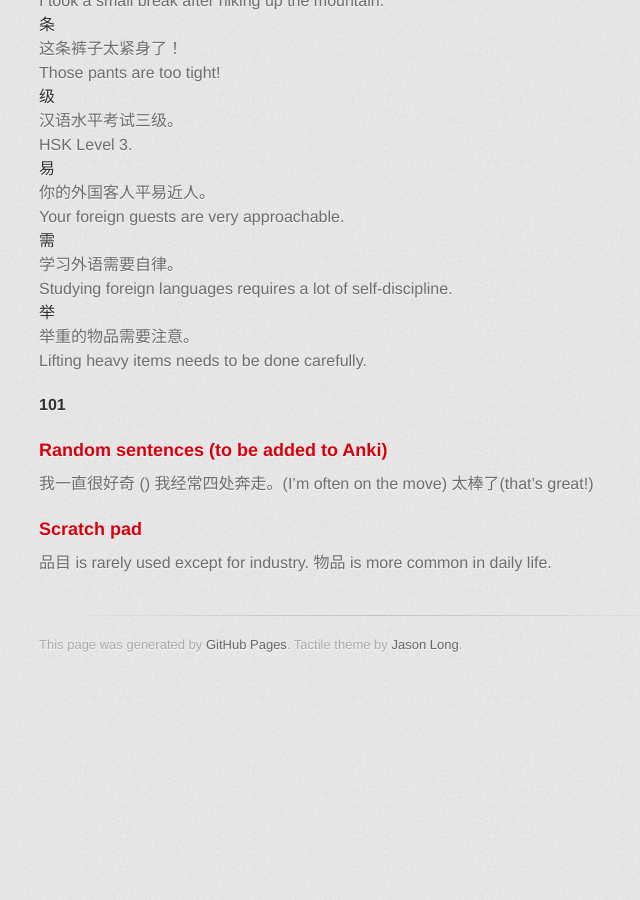
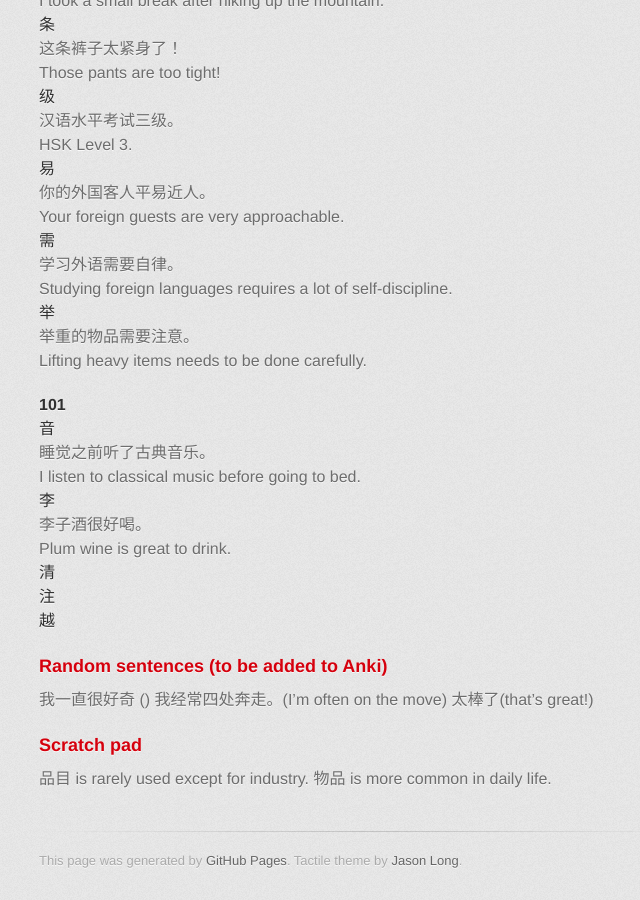
Before and after one commit to axiomiety/axiomiety.github.io, a Jekyll site: the page built from llog/mandarin.markdown, in a window 1280 px wide and 900 px high, scrolled down 6801 px. Shown: the whole window, without its empty margins (291-931 px from the left). Built offline with Jekyll 4.4.1, drawn with Linux system fonts in a browser that asks for light colours; nearby versions of some CDN libraries; some web fonts are replaced; before the commit the page ends 7485 px from its top, so only the background shows below that.

Commit message:
mandarin

```diff
--- a/llog/mandarin.markdown
+++ b/llog/mandarin.markdown
@@ -353,19 +353,19 @@ Character|Sentence|Translation
 #### 101
 
 <dl>
-  <dt></dt>
+  <dt>音</dt>
+  <dd>睡觉之前听了古典音乐。</dd>
+  <dd>I listen to classical music before going to bed.</dd>
+  <dt>李</dt>
+  <dd>李子酒很好喝。</dd>
+  <dd>Plum wine is great to drink.</dd>
+  <dt>清</dt>
   <dd></dd>
   <dd></dd>
-  <dt></dt>
+  <dt>注</dt>
   <dd></dd>
   <dd></dd>
-  <dt></dt>
-  <dd></dd>
-  <dd></dd>
-  <dt></dt>
-  <dd></dd>
-  <dd></dd>
-  <dt></dt>
+  <dt>越</dt>
   <dd></dd>
   <dd></dd>
   <dt></dt>
```
